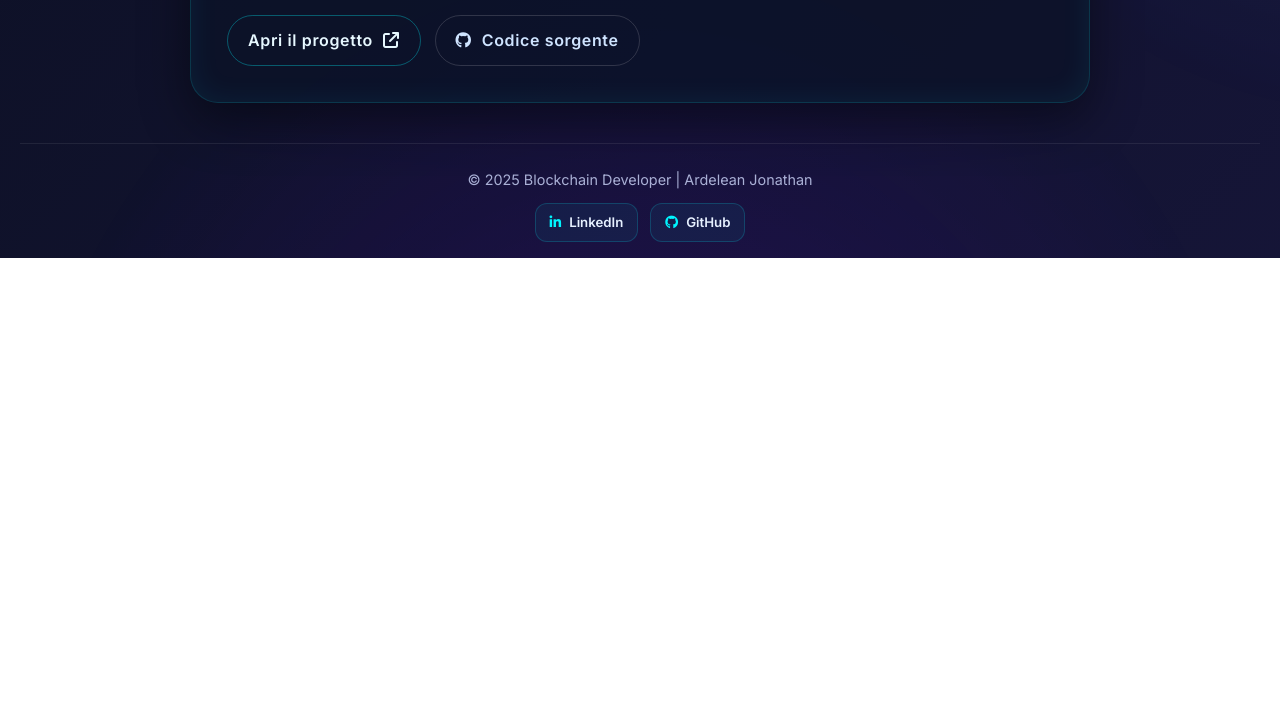
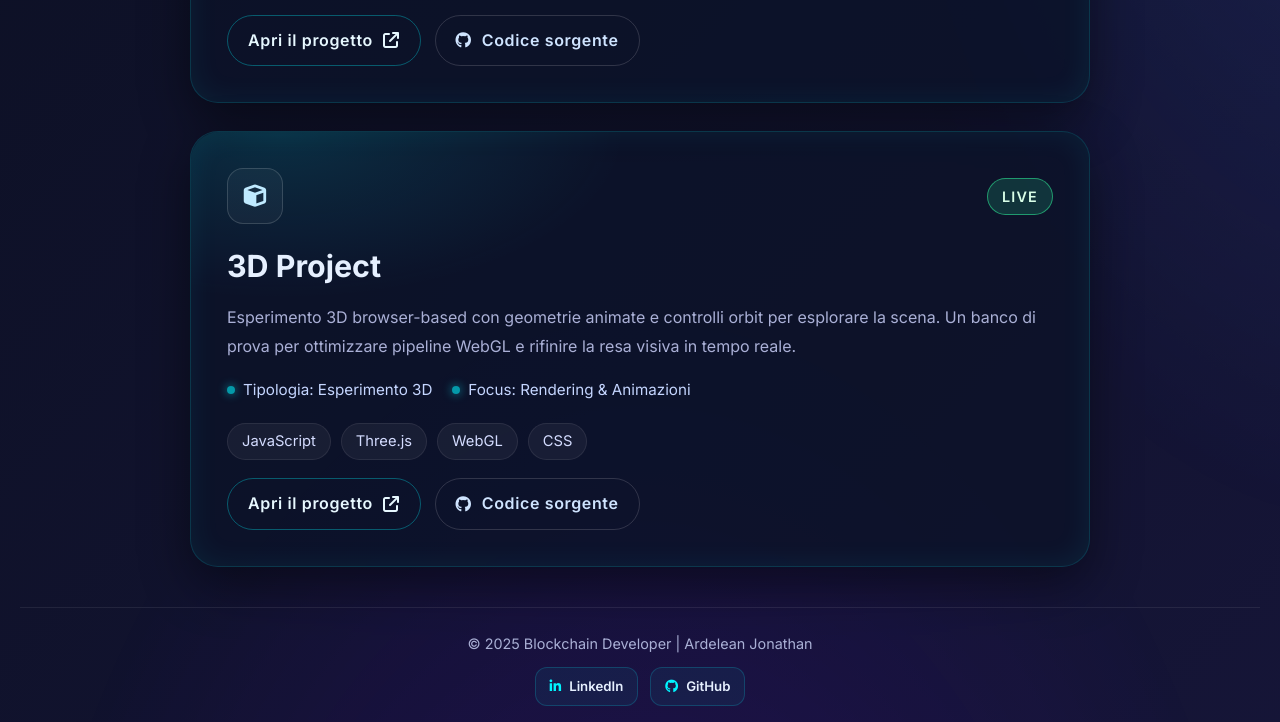
Before and after one commit to joarde-oss/Personal-Site, a plain HTML site: page projects.html in a window 1280 px wide. Shown: the part 972-1694 px from the top of the page. Before the commit the page ends 1230 px from the top, so only its background shows below. Drawn offline with Linux system fonts and the light colour scheme.

Commit message:
Add 3D Project to showcase

```diff
--- a/projects.html
+++ b/projects.html
@@ -50,7 +50,7 @@
         </div>
         <ul class="projects-hero-stats">
           <li>
-            <span class="stat-value">01</span>
+            <span class="stat-value">02</span>
             <span class="stat-label">Progetti live</span>
           </li>
           <li>
@@ -90,6 +90,42 @@
               <i class="fa-solid fa-arrow-up-right-from-square" aria-hidden="true"></i>
             </a>
             <a class="project-secondary-link" href="https://github.com/joarde-oss/java-script-project" target="_blank" rel="noreferrer">
+              <i class="fa-brands fa-github" aria-hidden="true"></i>
+              Codice sorgente
+            </a>
+          </div>
+        </article>
+
+        <article class="project-card">
+          <div class="project-card-head">
+            <span class="project-icon" aria-hidden="true">
+              <i class="fa-solid fa-cube"></i>
+            </span>
+            <span class="project-pill project-pill-live">Live</span>
+          </div>
+          <div class="project-body">
+            <h2>3D Project</h2>
+            <p>
+              Esperimento 3D browser-based con geometrie animate e controlli orbit per esplorare la scena. Un banco di
+              prova per ottimizzare pipeline WebGL e rifinire la resa visiva in tempo reale.
+            </p>
+            <div class="project-meta">
+              <span>Tipologia: Esperimento 3D</span>
+              <span>Focus: Rendering & Animazioni</span>
+            </div>
+            <ul class="project-tags">
+              <li>JavaScript</li>
+              <li>Three.js</li>
+              <li>WebGL</li>
+              <li>CSS</li>
+            </ul>
+          </div>
+          <div class="project-foot">
+            <a class="project-link" href="https://joarde-oss.github.io/3D-Project/" target="_blank" rel="noreferrer">
+              Apri il progetto
+              <i class="fa-solid fa-arrow-up-right-from-square" aria-hidden="true"></i>
+            </a>
+            <a class="project-secondary-link" href="https://github.com/joarde-oss/3D-Project" target="_blank" rel="noreferrer">
               <i class="fa-brands fa-github" aria-hidden="true"></i>
               Codice sorgente
             </a>
```
